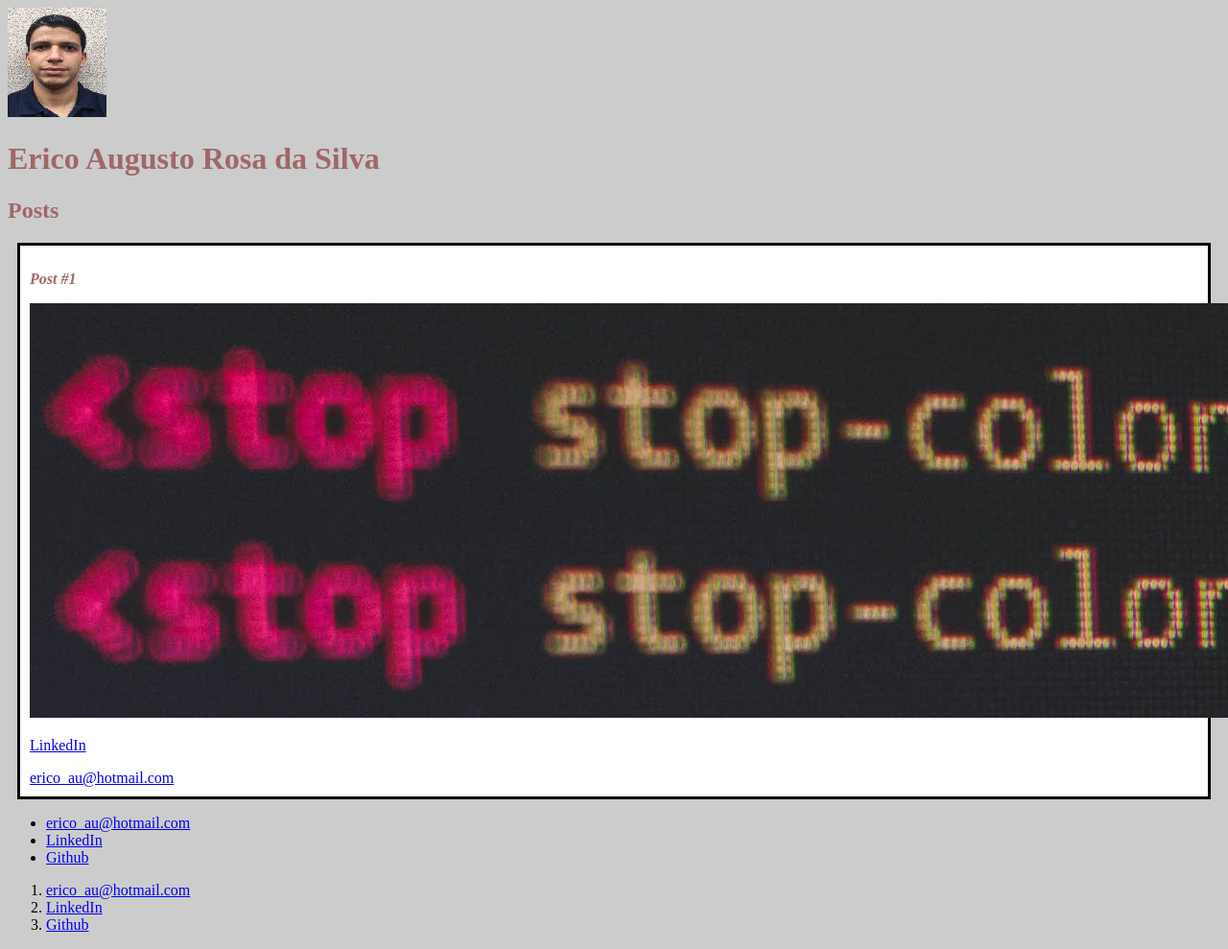
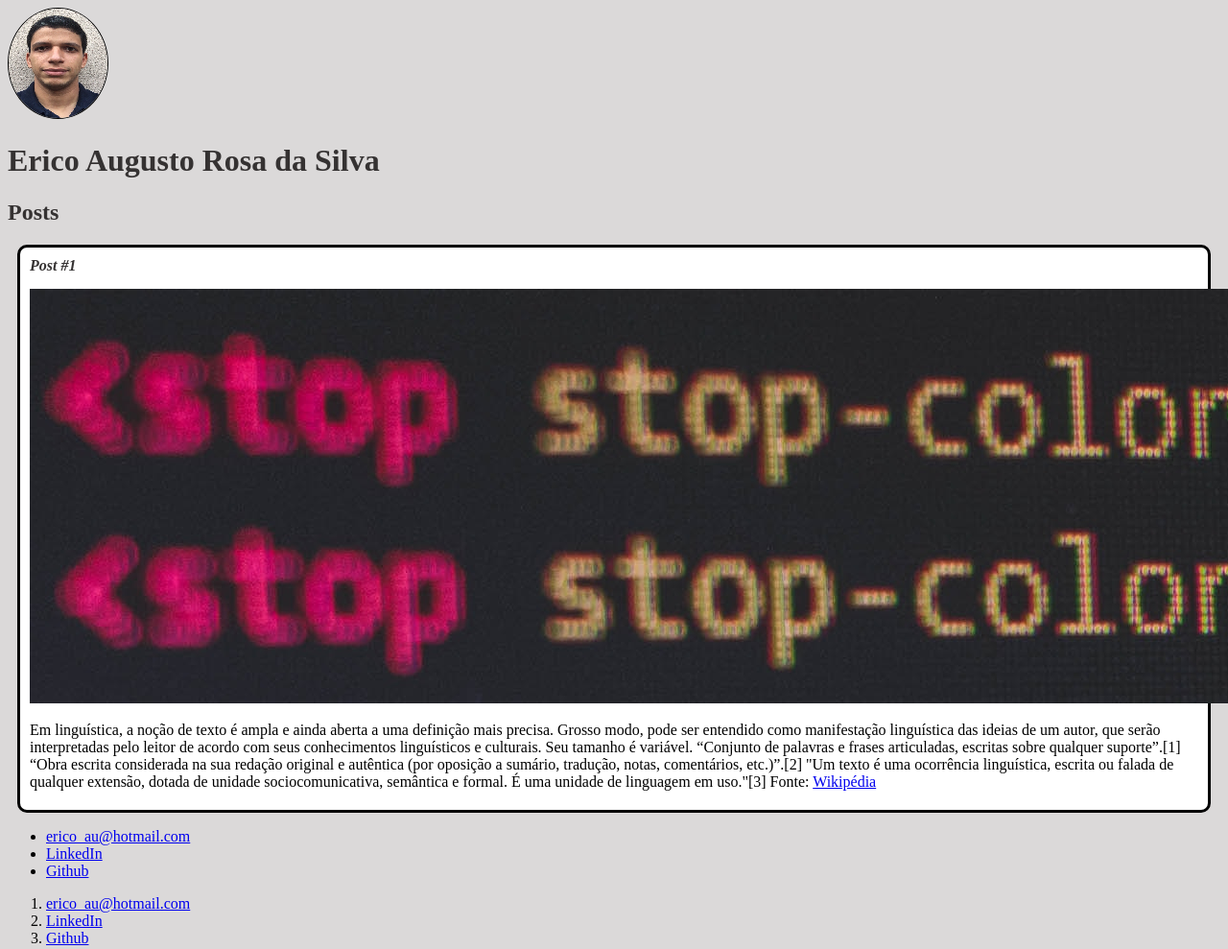
Before and after one commit to erico-au/inter, a plain HTML site: page HTML5_CSS3/index.html in a window 1280 px wide. Shown: the top 989 px of the page at 96% size. Drawn offline with Linux system fonts and the light colour scheme.

Commit message:
melhorando o estilo - css

```diff
--- a/HTML5_CSS3/index.html
+++ b/HTML5_CSS3/index.html
@@ -7,7 +7,7 @@
     </head>
     <body>
         <header>
-            <img src="Erico.png" alt="Erico">
+            <img src="Erico.png" alt="Erico" class="photo">
             <h1 id="title">Erico Augusto Rosa da Silva</h1>
       </header>
       <section>
@@ -17,11 +17,20 @@
           <article class="post">
               <header>
                   <h3 class="post_title">Post #1</h3>
-                  <img src="html.png" alt="html">
-                  <p>
-                  <a href="https://www.linkedin.com/in/erico-augusto-rosa/" target="_blank">LinkedIn</a>
+                  <img src="html.png" alt="html" class="post_image">
+                  <p class="post_content">
+                    Em linguística, a noção de texto é ampla e ainda aberta a uma definição mais precisa.
+                    Grosso modo, pode ser entendido como manifestação linguística das ideias de um autor,
+                    que serão interpretadas pelo leitor de acordo com seus conhecimentos linguísticos e culturais. Seu tamanho é variável.
+
+                    “Conjunto de palavras e frases articuladas, escritas sobre qualquer suporte”.[1]
+
+                    “Obra escrita considerada na sua redação original e autêntica (por oposição a sumário, tradução, notas, comentários, etc.)”.[2]
+
+                    "Um texto é uma ocorrência linguística, escrita ou falada de qualquer extensão, dotada de unidade sociocomunicativa, semântica e formal. É uma unidade de linguagem em uso."[3]
+                    Fonte: <a href="https://pt.wikipedia.org/wiki/Texto" target="_blank">Wikipédia</a>
+
                   </p>
-                  <a href="mailto:erico_au@hotmail.com"><e-mail>erico_au@hotmail.com</e-mail></a>
               </header>
 
           </article>
--- a/HTML5_CSS3/style.css
+++ b/HTML5_CSS3/style.css
@@ -1,19 +1,36 @@
 body {
-    background: #ccc;
+    background: rgb(219, 217, 217);
+}
+
+.photo {
+    border: 1px black solid;
+    border-radius: 50%;
 }
 
 #title, .subtitle, .post_title {
-    color:rgb(161, 103, 103)
+    color:rgb(53, 50, 50)
 }
 
 .post_title {
     font-size: 16px;
     font-style: italic;
+    margin: 0;
+    margin-bottom: 15px;
 }
 
 .post {
-    background:rgb(255, 255, 255);
+    background:#fff;
     padding: 10px;
     border: 3px solid #000;
+    border-radius: 10px;
     margin: 10px;
 }
+
+.post_content {
+    margin: 0;
+    margin-bottom: 10px;
+}
+
+.post_image {
+    margin-bottom: 15px;
+}
```
